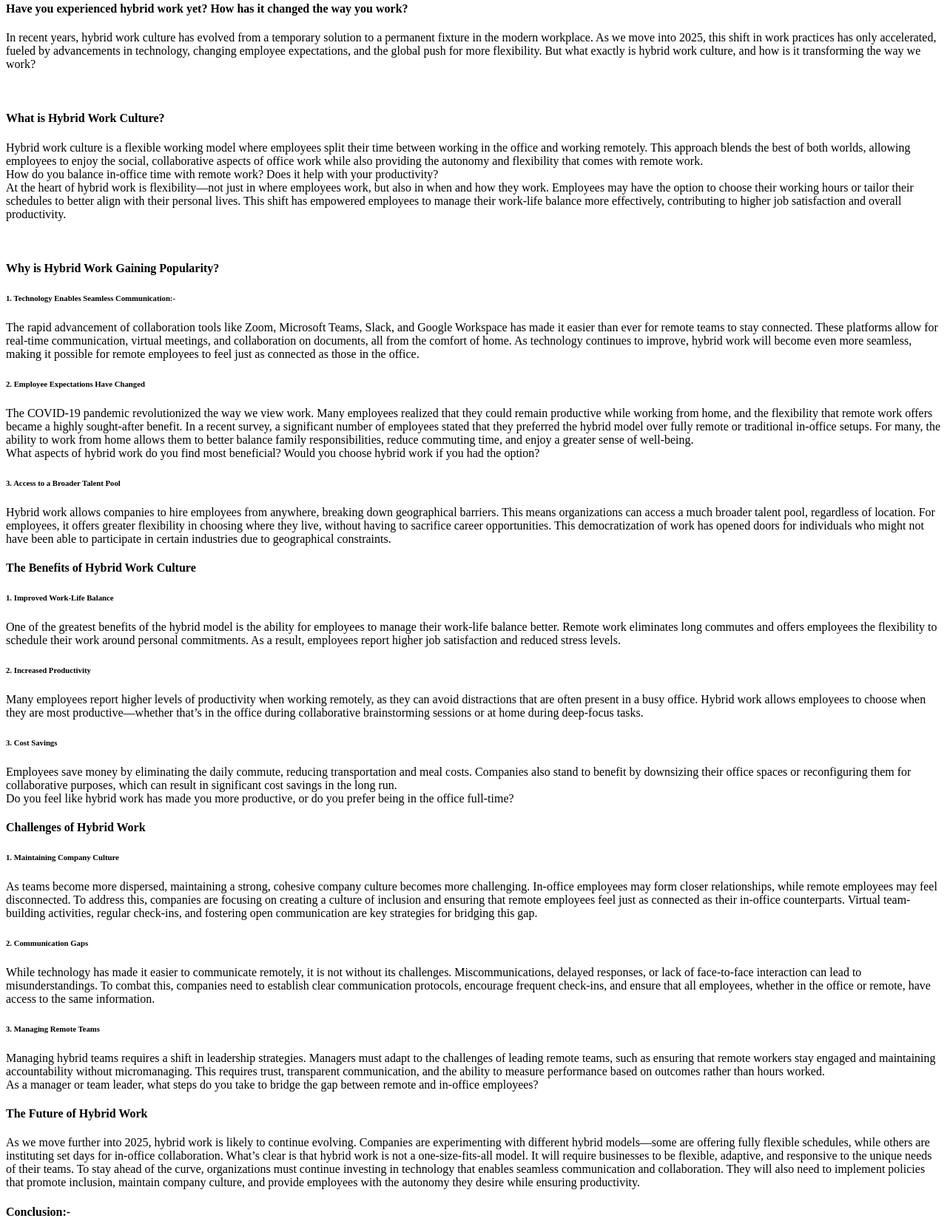
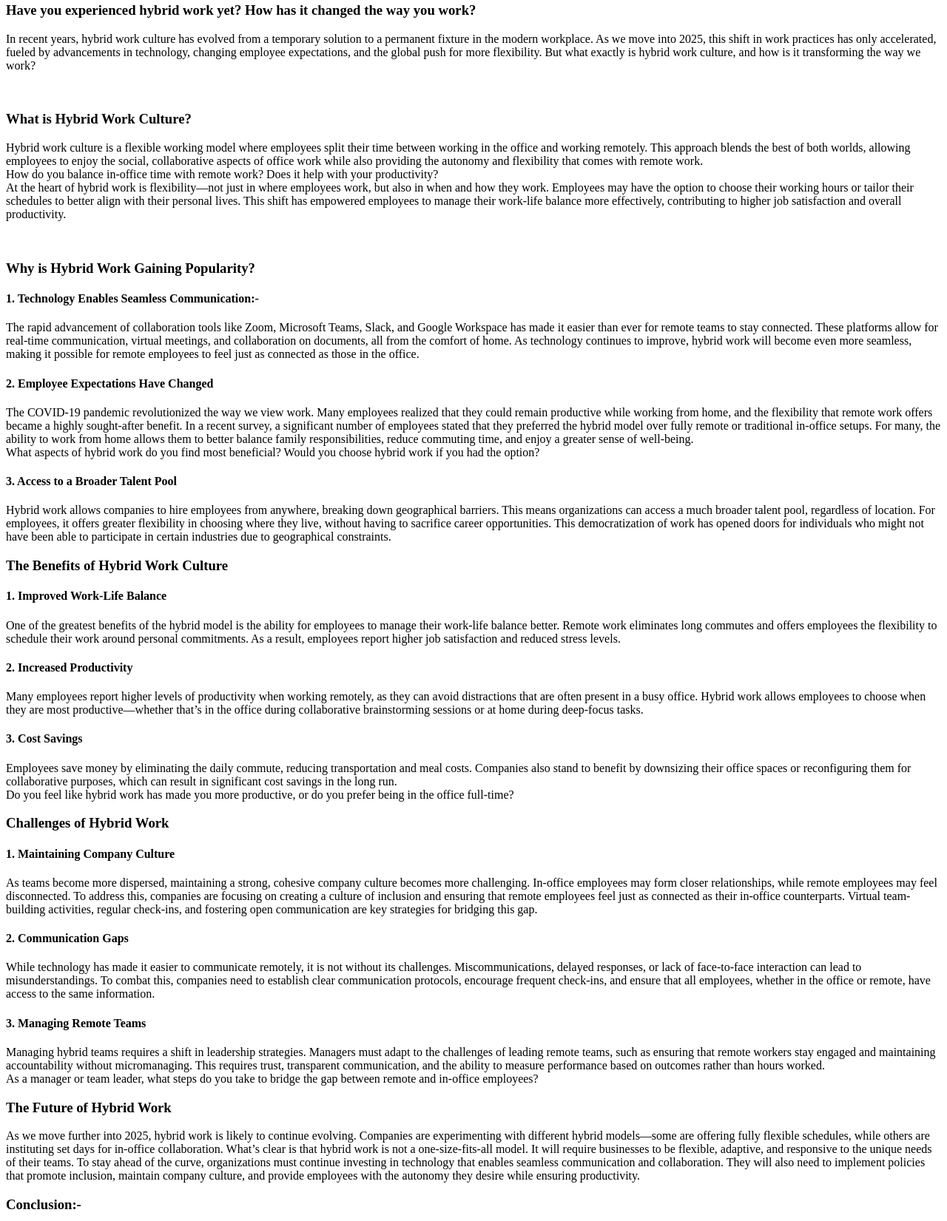
Before and after one commit to Tanya-Mshra/Blogs, a plain HTML site: page index.html in a window 1280 px wide. Shown: the part 77-1728 px from the top of the page at 74% size. Drawn offline with Linux system fonts and the light colour scheme.

Commit message:
[Texting changes are done]

```diff
--- a/index.html
+++ b/index.html
@@ -8,47 +8,47 @@
 <div>
 <body>
     <h1>Hybrid Work Culture: The Future of Work in 2025 and Beyond</h1>
-    <h4>Have you experienced hybrid work yet? How has it changed the way you work?</h4>
+    <h3>Have you experienced hybrid work yet? How has it changed the way you work?</h3>
      <p>In recent years, hybrid work culture has evolved from a temporary solution to a permanent fixture in the modern workplace. As we move into 2025, this shift in work practices has only accelerated, fueled by advancements in technology, changing employee expectations, and the global push for more flexibility. But what exactly is hybrid work culture, and how is it transforming the way we work?</p>
      <br>
-     <h4>What is Hybrid Work Culture?</h4>
+     <h3>What is Hybrid Work Culture?</h3>
      <p>Hybrid work culture is a flexible working model where employees split their time between working in the office and working remotely. This approach blends the best of both worlds, allowing employees to enjoy the social, collaborative aspects of office work while also providing the autonomy and flexibility that comes with remote work.
         <br>How do you balance in-office time with remote work? Does it help with your productivity?<br>
         At the heart of hybrid work is flexibility—not just in where employees work, but also in when and how they work. Employees may have the option to choose their working hours or tailor their schedules to better align with their personal lives. This shift has empowered employees to manage their work-life balance more effectively, contributing to higher job satisfaction and overall productivity.
         </p>
         <br>
-        <h4>Why is Hybrid Work Gaining Popularity?</h4>
-        <h6>1. Technology Enables Seamless Communication:-</h6>
+        <h3>Why is Hybrid Work Gaining Popularity?</h3>
+        <h4>1. Technology Enables Seamless Communication:-</h4>
         <p>The rapid advancement of collaboration tools like Zoom, Microsoft Teams, Slack, and Google Workspace has made it easier than ever for remote teams to stay connected. These platforms allow for real-time communication, virtual meetings, and collaboration on documents, all from the comfort of home. As technology continues to improve, hybrid work will become even more seamless, making it possible for remote employees to feel just as connected as those in the office.</p>
-        <h6>2. Employee Expectations Have Changed</h6>
+        <h4>2. Employee Expectations Have Changed</h4>
         <p>The COVID-19 pandemic revolutionized the way we view work. Many employees realized that they could remain productive while working from home, and the flexibility that remote work offers became a highly sought-after benefit. In a recent survey, a significant number of employees stated that they preferred the hybrid model over fully remote or traditional in-office setups. For many, the ability to work from home allows them to better balance family responsibilities, reduce commuting time, and enjoy a greater sense of well-being.
            <br> What aspects of hybrid work do you find most beneficial? Would you choose hybrid work if you had the option?
             </p>
-<h6>3. Access to a Broader Talent Pool</h6>
+<h4>3. Access to a Broader Talent Pool</h4>
 <p>Hybrid work allows companies to hire employees from anywhere, breaking down geographical barriers. This means organizations can access a much broader talent pool, regardless of location. For employees, it offers greater flexibility in choosing where they live, without having to sacrifice career opportunities. This democratization of work has opened doors for individuals who might not have been able to participate in certain industries due to geographical constraints.<br></p>
-<h4>The Benefits of Hybrid Work Culture</h4>
-<h6>1. Improved Work-Life Balance</h6>
+<h3>The Benefits of Hybrid Work Culture</h3>
+<h4>1. Improved Work-Life Balance</h4>
 <p>One of the greatest benefits of the hybrid model is the ability for employees to manage their work-life balance better. Remote work eliminates long commutes and offers employees the flexibility to schedule their work around personal commitments. As a result, employees report higher job satisfaction and reduced stress levels.</p>
-<h6>2. Increased Productivity</h6>
+<h4>2. Increased Productivity</h4>
 <p>Many employees report higher levels of productivity when working remotely, as they can avoid distractions that are often present in a busy office. Hybrid work allows employees to choose when they are most productive—whether that’s in the office during collaborative brainstorming sessions or at home during deep-focus tasks.</p>
-<h6>3. Cost Savings</h6>
+<h4>3. Cost Savings</h4>
 <p>Employees save money by eliminating the daily commute, reducing transportation and meal costs. Companies also stand to benefit by downsizing their office spaces or reconfiguring them for collaborative purposes, which can result in significant cost savings in the long run.<br>
     Do you feel like hybrid work has made you more productive, or do you prefer being in the office full-time?<br>
     </p>
-    <h4>Challenges of Hybrid Work</h4>
-    <h6>1. Maintaining Company Culture</h6>
+    <h3>Challenges of Hybrid Work</h3>
+    <h4>1. Maintaining Company Culture</h4>
     <p>As teams become more dispersed, maintaining a strong, cohesive company culture becomes more challenging. In-office employees may form closer relationships, while remote employees may feel disconnected. To address this, companies are focusing on creating a culture of inclusion and ensuring that remote employees feel just as connected as their in-office counterparts. Virtual team-building activities, regular check-ins, and fostering open communication are key strategies for bridging this gap.</p>
-    <h6>2. Communication Gaps</h6>
+    <h4>2. Communication Gaps</h4>
     <p>While technology has made it easier to communicate remotely, it is not without its challenges. Miscommunications, delayed responses, or lack of face-to-face interaction can lead to misunderstandings. To combat this, companies need to establish clear communication protocols, encourage frequent check-ins, and ensure that all employees, whether in the office or remote, have access to the same information.</p>
-    <h6>3. Managing Remote Teams</h6>
+    <h4>3. Managing Remote Teams</h4>
     <p>Managing hybrid teams requires a shift in leadership strategies. Managers must adapt to the challenges of leading remote teams, such as ensuring that remote workers stay engaged and maintaining accountability without micromanaging. This requires trust, transparent communication, and the ability to measure performance based on outcomes rather than hours worked.<br>
         As a manager or team leader, what steps do you take to bridge the gap between remote and in-office employees?<br>
         </p>
-        <h4>The Future of Hybrid Work</h4>
+        <h3>The Future of Hybrid Work</h3>
         <p>As we move further into 2025, hybrid work is likely to continue evolving. Companies are experimenting with different hybrid models—some are offering fully flexible schedules, while others are instituting set days for in-office collaboration. What’s clear is that hybrid work is not a one-size-fits-all model. It will require businesses to be flexible, adaptive, and responsive to the unique needs of their teams.
             To stay ahead of the curve, organizations must continue investing in technology that enables seamless communication and collaboration. They will also need to implement policies that promote inclusion, maintain company culture, and provide employees with the autonomy they desire while ensuring productivity.
             </p>
-            <h4>Conclusion:-</h4>
+            <h3>Conclusion:-</h3>
             <p>Hybrid work culture is not just a passing trend—it's the future of work. By providing employees with the flexibility to work both in the office and remotely, companies can attract top talent, increase employee satisfaction, and boost productivity. However, the success of hybrid work depends on companies' ability to foster communication, collaboration, and a strong company culture across both in-office and remote teams. The organizations that get it right will lead the way in the evolving landscape of work.<br>
                 What do you think the future holds for hybrid work? Will it continue to grow, or will new work models emerge?<br>
                 </p>
```
